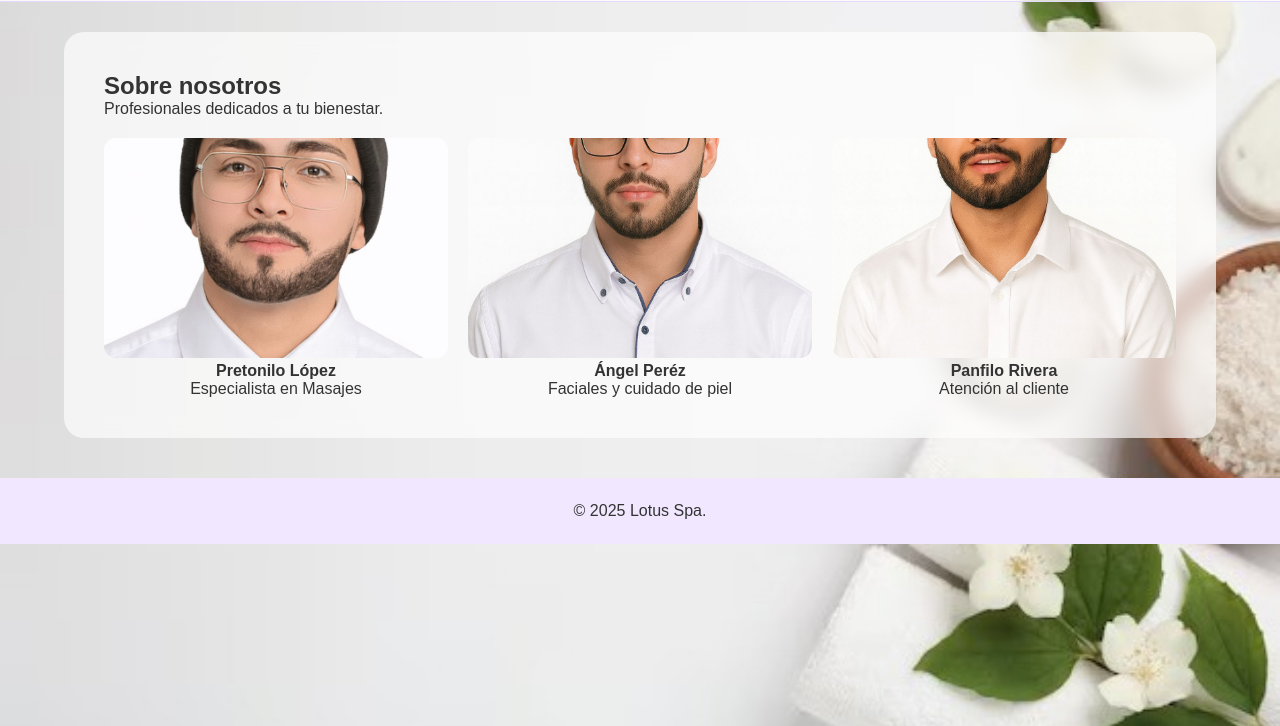
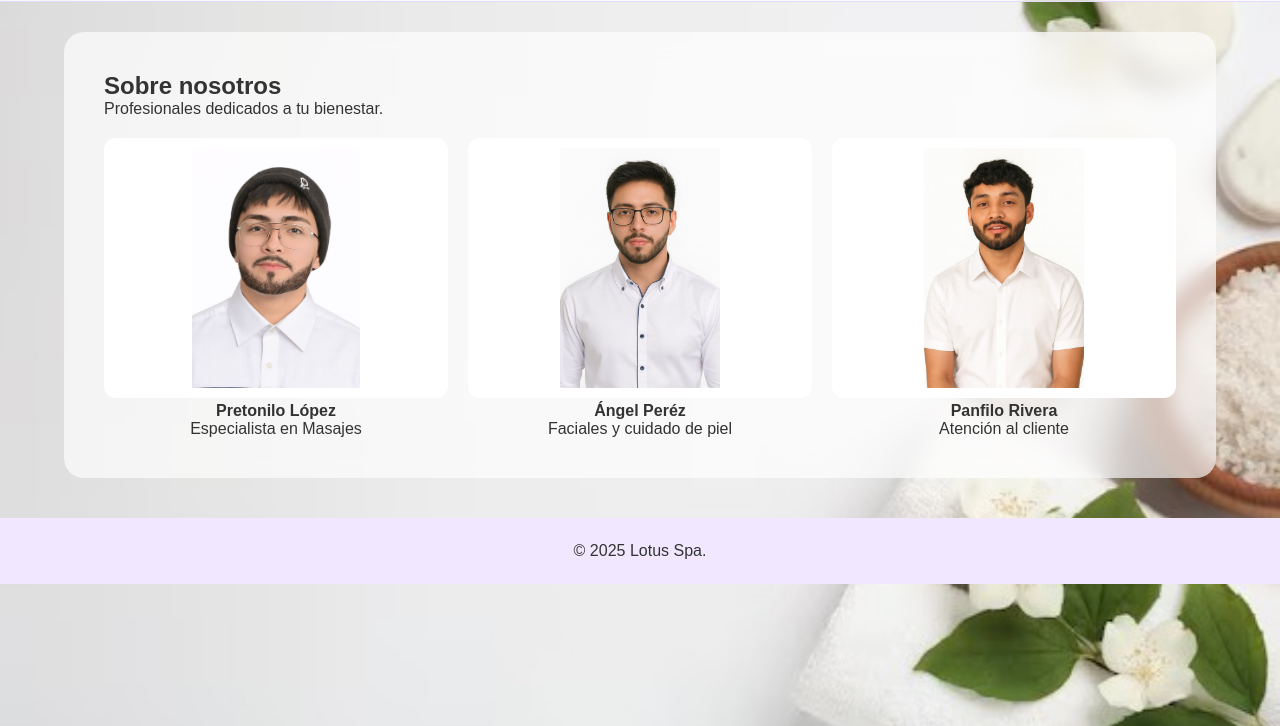
Before and after one commit to heda081001hmcrlna8-commits/lotus-spa, a plain HTML site: page nosotros.html in a window 1280 px wide. Shown: the part 74-800 px from the top of the page. Drawn offline with Linux system fonts and the light colour scheme.

Commit message:
Update style.css

```diff
--- a/css/style.css
+++ b/css/style.css
@@ -213,10 +213,13 @@ select:focus {
 
 .team img {
   width: 100%;
-  height: 220px;
-  object-fit: cover;
+  max-height: 260px;
+  object-fit: contain;
   border-radius: 12px;
+  background: #fff;
+  padding: 10px;
 }
+
 
 .contact-grid {
   display: grid;
@@ -239,7 +242,6 @@ select:focus {
 
 @media (max-width: 900px) {
 
-  /* MOSTRAR BOTÓN */
   .nav-toggle {
     display: block !important;
   }
```
